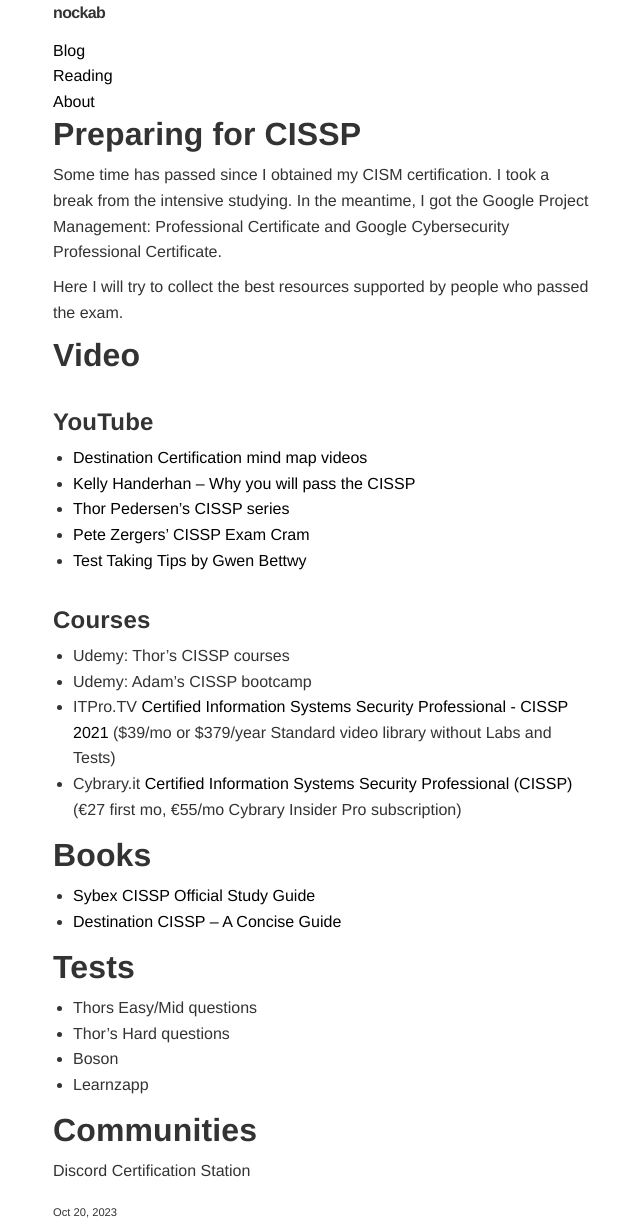
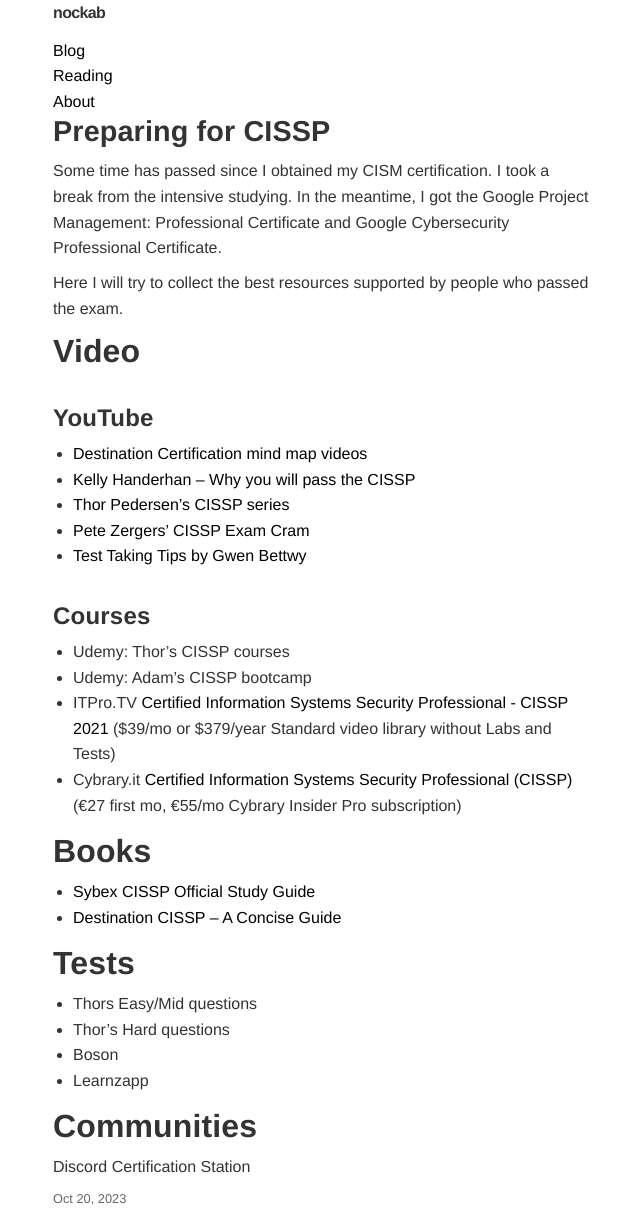
Before and after one commit to nockab/nockab.github.io, a Jekyll site: the page built from _posts/2023-10-20-cissp-materials.md, in a window 1280 px wide. Shown: the whole page, without its empty margins (252-892 px from the left). Built offline with Jekyll 4.4.1, drawn with Linux system fonts in a browser that asks for light colours.

Commit message:
Update _postelements.scss
Some changes

```diff
--- a/_sass/_postelements.scss
+++ b/_sass/_postelements.scss
@@ -1,5 +1,6 @@
 .post-title {
-
+  font-size: 1.8rem;
+  margin-bottom: 0.5rem;
 }
 
 .post-category {
@@ -30,14 +31,18 @@
 
 
 .post-date {
-  margin-top: 20px;
-  font-size: .7rem;
+  font-size: 0.8rem;
+  color: #666;
 }
 
 .post li {
 
 }
 
+.post-list-element {
+  margin-bottom: 20px; /* Adjust spacing as needed */
+}
+
 .highlight {
   overflow-x:auto;
 }
```
